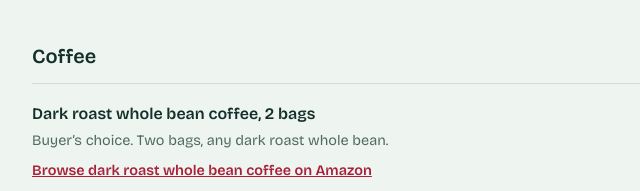
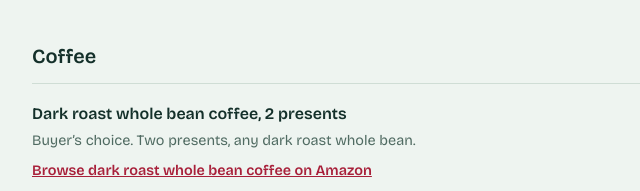
Before and after one commit to eligelasco/eligelasco.github.io, a plain HTML site: page index.html in a window 1280 px wide. Shown: the part 986-1177 px from the top of the page, 268-908 px from the left. Drawn offline with nearby package versions, Linux system fonts and the light colour scheme.

Commit message:
Update index.html
Update bags to presents

```diff
--- a/index.html
+++ b/index.html
@@ -78,7 +78,7 @@ var groups = [
     { id: "v60", name: "HARIO V60 Pour Over Coffee Starter Set, Size 02", rules: "Pale Grey", price: "$22.99", link: q("HARIO V60 Pour Over Coffee Starter Set Size 02 Pale Grey"), units: ["Mark as bought"] }
   ]},
   { title: "Coffee", wants: [
-    { id: "beans", name: "Dark roast whole bean coffee, 2 bags", rules: "Buyer’s choice. Two bags, any dark roast whole bean.", link: q("dark roast whole bean coffee"), browse: "Browse dark roast whole bean coffee on Amazon", units: ["Bag 1 bought", "Bag 2 bought"],
+    { id: "beans", name: "Dark roast whole bean coffee, 2 presents", rules: "Buyer’s choice. Two presents, any dark roast whole bean.", link: q("dark roast whole bean coffee"), browse: "Browse dark roast whole bean coffee on Amazon", units: ["Bag 1 bought", "Bag 2 bought"],
       examples: [
         ["Death Wish Coffee Organic Dark Roast, 16 oz", "$13.28"],
         ["Kicking Horse Grizzly Claw Dark Roast, 10 oz", "$10.49"],
```
